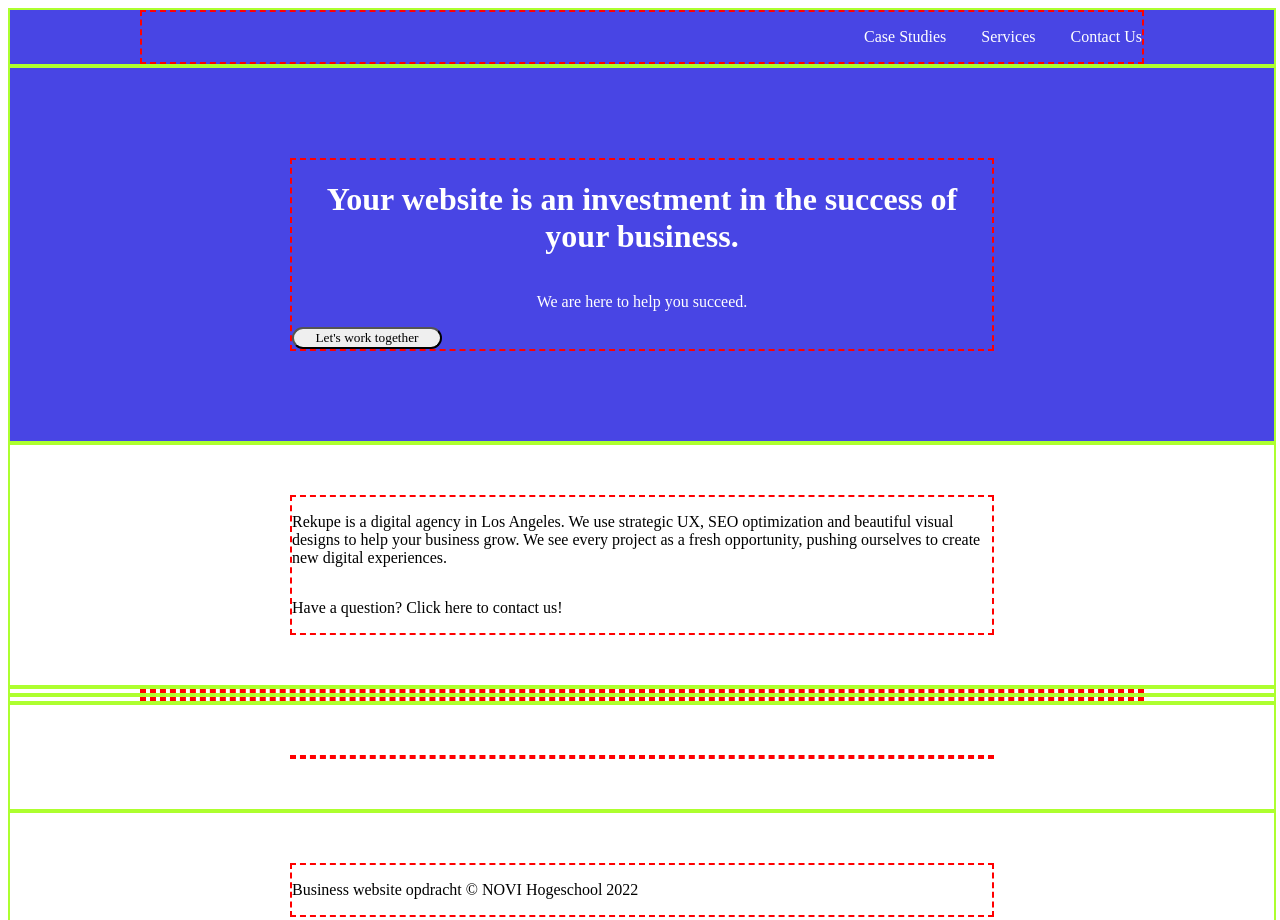
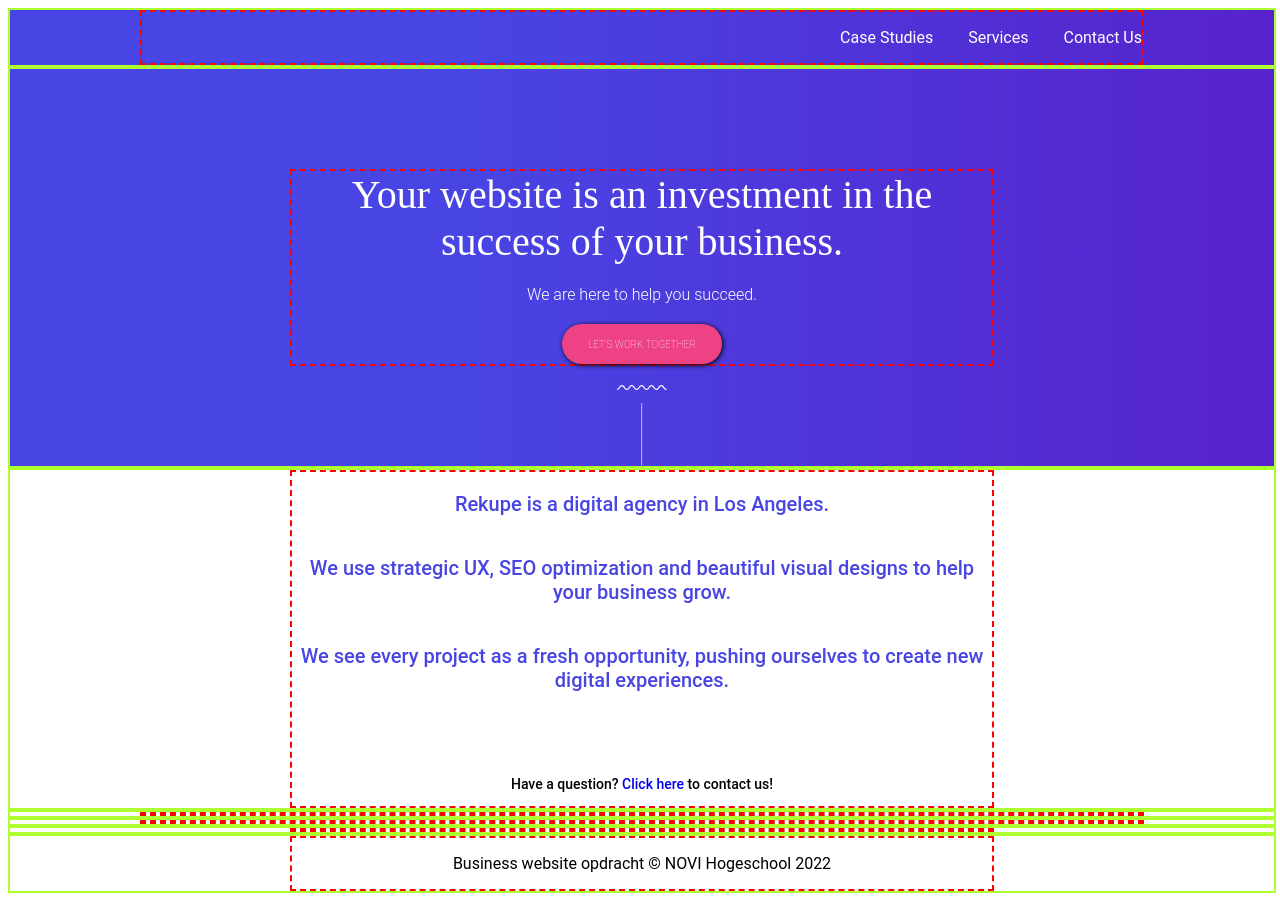
Before and after one commit to samueldesmit/conceptopdracht, a plain HTML site: page index.html in a window 1280 px wide. Shown: the top 920 px of the page. Drawn offline with Linux system fonts and the light colour scheme.

Commit message:
alles t/m opdracht 2

```diff
--- a/index.html
+++ b/index.html
@@ -9,34 +9,36 @@
 
 <nav class="outer-container">
     <div class="inner-container1">
-    <ul>
-        <li><a href="#">Case Studies</a></li>
-        <li><a href="#">Services</a></li>
-        <li><a href="#">Contact Us</a></li>
-    </ul>
+        <ul>
+            <li><a href="#">Case Studies</a></li>
+            <li><a href="#">Services</a></li>
+            <li><a href="#form">Contact Us</a></li>
+        </ul>
     </div>
 </nav>
 <header class="outer-container">
 
     <div class="inner-container2">
-        <h1>
-            Your website is an investment in the success of your business.
-        </h1>
+
+        <h1>Your website is an investment in the success of your business.</h1>
+
         <p>We are here to help you succeed.</p>
-        <button type="button"> Let's work together</button>
+
+        <button type="button">Let's work together</button>
+
     </div>
 
+    <img src="assets/squiggle_line_stripe.svg" alt="squiggle line image">
 </header>
 
 <main>
     <section class="outer-container">
-        <div class="inner-container2">
-            <p> Rekupe is a digital agency in Los Angeles. We use strategic UX, SEO optimization and beautiful visual
-                designs to
-                help your business grow. We see every project as a fresh opportunity, pushing ourselves to create new
-                digital
-                experiences. </p>
-            <p> Have a question? Click here to contact us! </p>
+        <div class="section1 inner-container2">
+            <p> Rekupe is a digital agency in Los Angeles.</p>
+            <p> We use strategic UX, SEO optimization and beautiful visual
+                designs to help your business grow. </p>
+            <p>We see every project as a fresh opportunity, pushing ourselves to create new digital experiences. </p>
+            <p id="introduction-question"> Have a question? <a href="#">Click here</a> to contact us! </p>
         </div>
     </section>
 
@@ -58,7 +60,7 @@
 
     <section class="outer-container">
         <div class="inner-container2">
-            <form action=""></form>
+            <form action="" id="form"></form>
         </div>
     </section>
 </main>
--- a/styles.css
+++ b/styles.css
@@ -25,21 +25,21 @@
 
 /* ------------------------------- 1. Global Styles -------------------------------- */
 * {
+    margin: 0;
     padding: 0;
-    margin: 0;
     box-sizing: border-box;
-
 }
 
 /* ------------------------------- 2. Typography ----------------------------------- */
 * {
-    font-family: 'Merriweather', serif;
+    font-family: 'Roboto', sans-serif;
+
 }
 
-/*h1, h2, h3, h4 {*/
-/*    font-family: 'Roboto', sans-serif;*/
+h1, h2, h3, h4 {
+    font-family: 'Merriweather', serif;
 
-/*}*/
+}
 
 /* ------------------------------- 3. Layout --------------------------------------- */
 
@@ -62,38 +62,73 @@
 .inner-container1 {
     border: 2px dashed red;
     margin: 0 20px;
-    display: flex;
-    flex-direction: column;
+
     flex-basis: 1000px;
     flex-grow: 0;
     flex-shrink: 1;
+
+    display: flex;
+    flex-direction: column;
 }
 
 .inner-container2 {
     border: 2px dashed red;
-    margin: 50px 20px;
-    display: flex;
-    flex-direction: column;
+    margin: 0 20px;
+    text-align: center;
+
     flex-basis: 700px;
     flex-grow: 0;
     flex-shrink: 1;
+
+    display: flex;
+    flex-direction: column;
+    flex-wrap: inherit;
+    align-items: center;
 }
 
 header {
-    text-align: center;
+    position: relative;
     color: white;
-    background-color: #4845E4;
-    padding: 40px 0;
+    background: linear-gradient(90deg, rgba(72,69,228,1) 35%, rgba(87,34,205,1) 100%);
+    padding: 100px 0;
+}
+
+header img {
+    position: absolute;
+    bottom: 0;
+    width: 50px;
+
+}
+
+
+header p {
+    font-weight: 300;
+    margin: 20px 0;
+}
+
+h1 {
+    margin: 0 0;
+    font-size: 40px;
+    font-weight: 300;
+    text-decoration-style: dotted;
 }
 
 header button {
+    width: 160px;
+    height: 40px;
     border-radius: 20px 20px;
-    width: 150px;
+    border: none;
+    color: white;
+    text-transform: uppercase;
+    font-size: 10px;
+    font-weight: 100;
+    background-color: #ED4385;
+    box-shadow: 1px 1px 5px black;
+
 }
 
 nav {
-    background-color: #4845E4;
-
+    background: linear-gradient(90deg, rgba(72,69,228,1) 35%, rgba(87,34,205,1) 100%);
 }
 
 nav ul {
@@ -111,4 +146,19 @@ ul a {
 
 /* --------------- 4.2 Introduction ------------------- */
 
+.section1 {
+    color: #4845E4;
+    font-weight: 500;
+    font-size: 20px;
+}
+
+#introduction-question {
+    color: black;
+    padding: 50px 0 0 0;
+    font-size: 14px;
+}
+
+#introduction-question a{
+    text-decoration: none;
+}
 /* ------------------------------- 5. Media Queries -------------------------------- */
```
